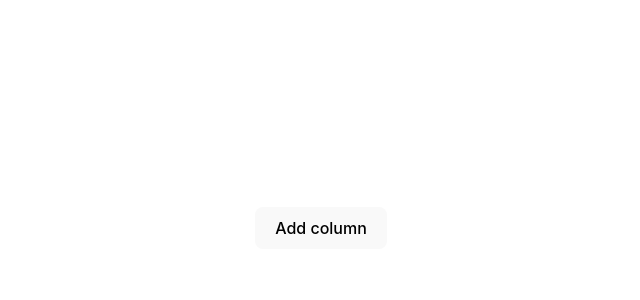
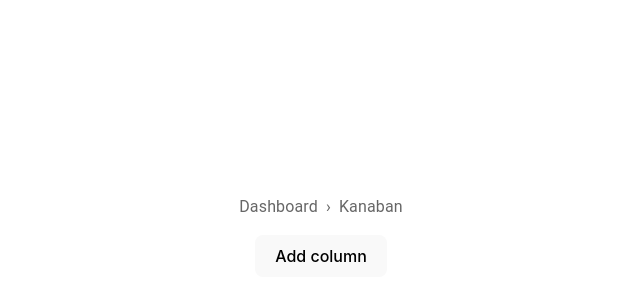
Before and after one commit to MainaMary/task-sprint, a React (Vite) app in the folder client/: page / in a window 1280 px wide. Shown: the part 172-472 px from the top of the page, without its empty margins (319-959 px from the left). Built offline with nearby package versions, Linux system fonts and the light colour scheme.

Commit message:
add Limit and breadcrumb components

```diff
--- a/client/src/App.tsx
+++ b/client/src/App.tsx
@@ -1,10 +1,13 @@
 import './App.css'
 import KanbanBoard from './components/Kanban'
 import KanbanBoardProvider from './context/appContext'
-
+import BreadCrumb from './components/BreadCrumb'
+import Limit from './components/Limit'
 function App() {
   return (
     <KanbanBoardProvider>
+      <BreadCrumb />
+      <Limit />
       <KanbanBoard />
     </KanbanBoardProvider>
   )
--- /dev/null
+++ b/client/src/components/BreadCrumb.tsx
@@ -0,0 +1,35 @@
+import * as React from 'react';
+import Breadcrumbs from '@mui/material/Breadcrumbs';
+import Typography from '@mui/material/Typography';
+import Link from '@mui/material/Link';
+import Stack from '@mui/material/Stack';
+
+function handleClick(event: React.MouseEvent<HTMLAnchorElement, MouseEvent>) {
+    event.preventDefault();
+    console.info('You clicked a breadcrumb.');
+}
+export default function BreadCrumb() {
+    const breadcrumbs = [
+        <Link underline="hover" key="1" color="inherit" href="/" onClick={handleClick}>
+            Dashboard
+        </Link>,
+        <Link
+            underline="hover"
+            key="2"
+            color="inherit"
+            href="/material-ui/getting-started/installation/"
+            onClick={handleClick}
+        >
+            Kanaban
+        </Link>,
+    ];
+
+    return (
+        <Stack spacing={2} style={{ margin: "16px 0" }}>
+            <Breadcrumbs separator="›" aria-label="breadcrumb">
+                {breadcrumbs}
+            </Breadcrumbs>
+
+        </Stack>
+    );
+}
--- /dev/null
+++ b/client/src/components/Limit.tsx
@@ -0,0 +1,14 @@
+
+import { useKanbanBoard } from '../context/appContext'
+import { Typography, Box } from '@mui/material'
+const Limit = () => {
+    const { columns } = useKanbanBoard()
+    return (
+        <Box style={{ margin: "8px 0", textAlign: "start" }}>
+            {columns.length > 4 && <Typography style={{ color: "red" }}>Only 5 columns are allowed</Typography>}
+        </Box>
+
+    )
+}
+
+export default Limit
```
